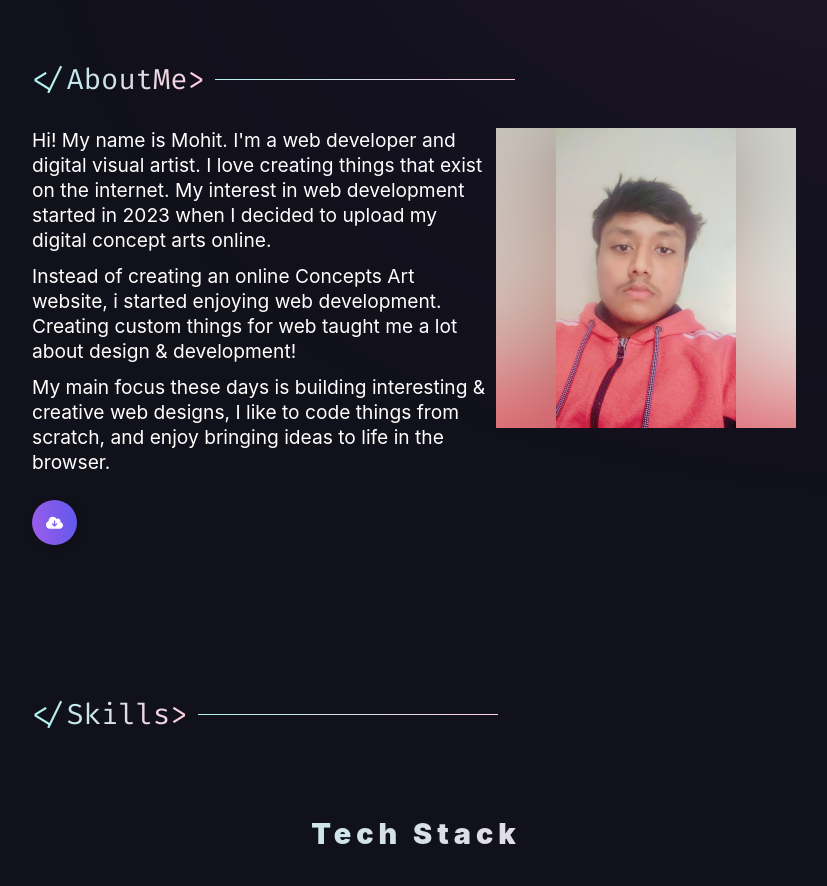
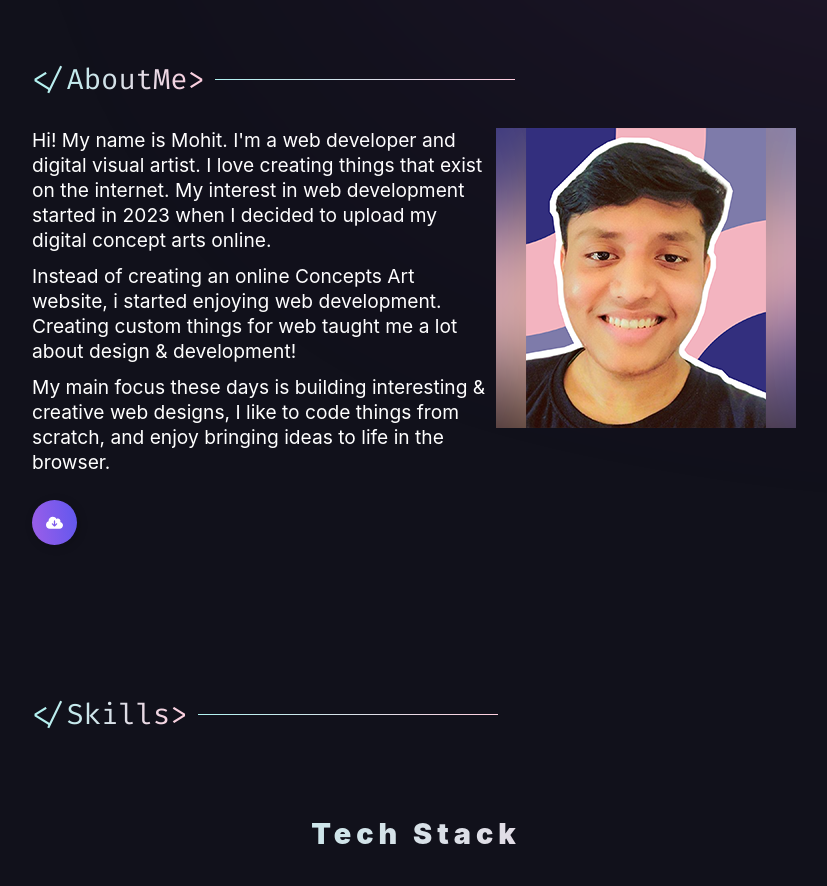
Before and after one commit to mohit2400/Mohit-Kumar-Portfolio, a plain HTML site: page index.html in a window 1280 px wide. Shown: the part 940-1826 px from the top of the page, without its empty margins (224-1051 px from the left). Drawn offline with nearby package versions, Linux system fonts and the light colour scheme; a web font is replaced by a local one.

Commit message:
Update index.html

```diff
--- a/index.html
+++ b/index.html
@@ -278,7 +278,7 @@
           </div>
 
           <div class="dp" data-aos="fade-up">
-            <img src="./src/webp/Mohit Dp.png" alt="Vinod Jangid" tabindex="0" aria-label="image of vinod" />
+            <img src="./src/webp/Mohit Dp_3.png" alt="Vinod Jangid" tabindex="0" aria-label="image of vinod" />
           </div>
         </div>
       </div>
```
